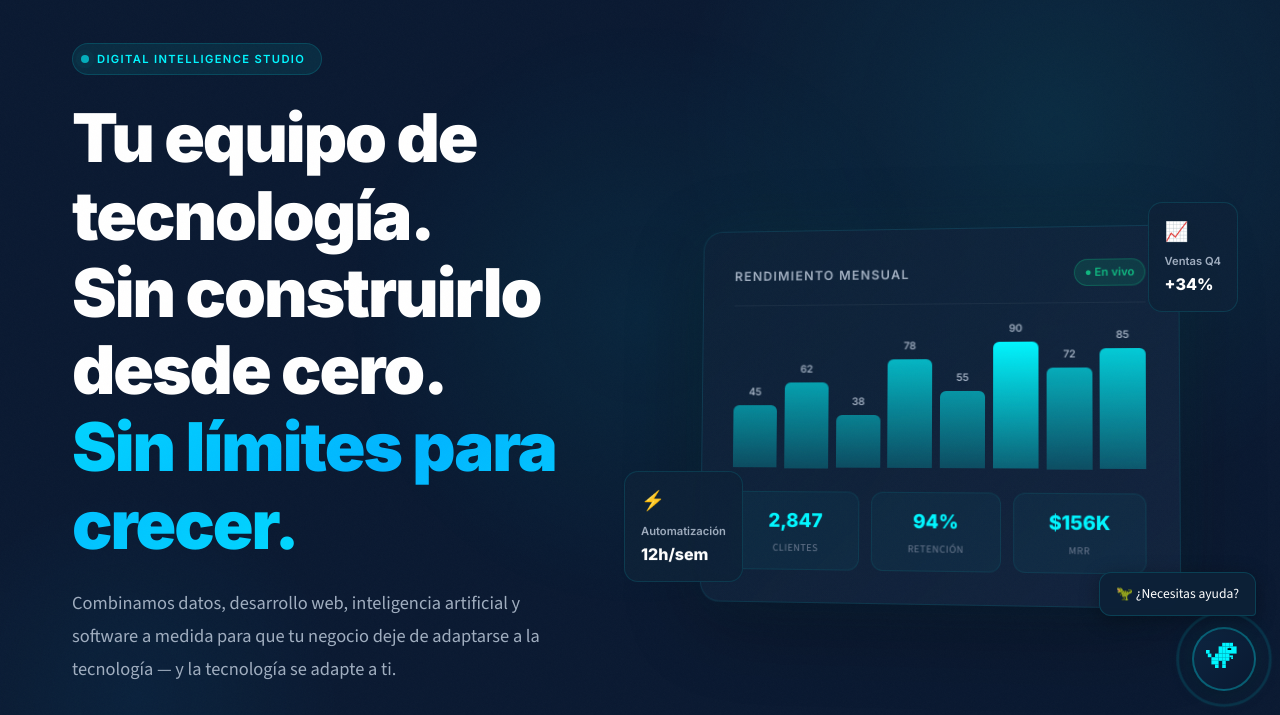
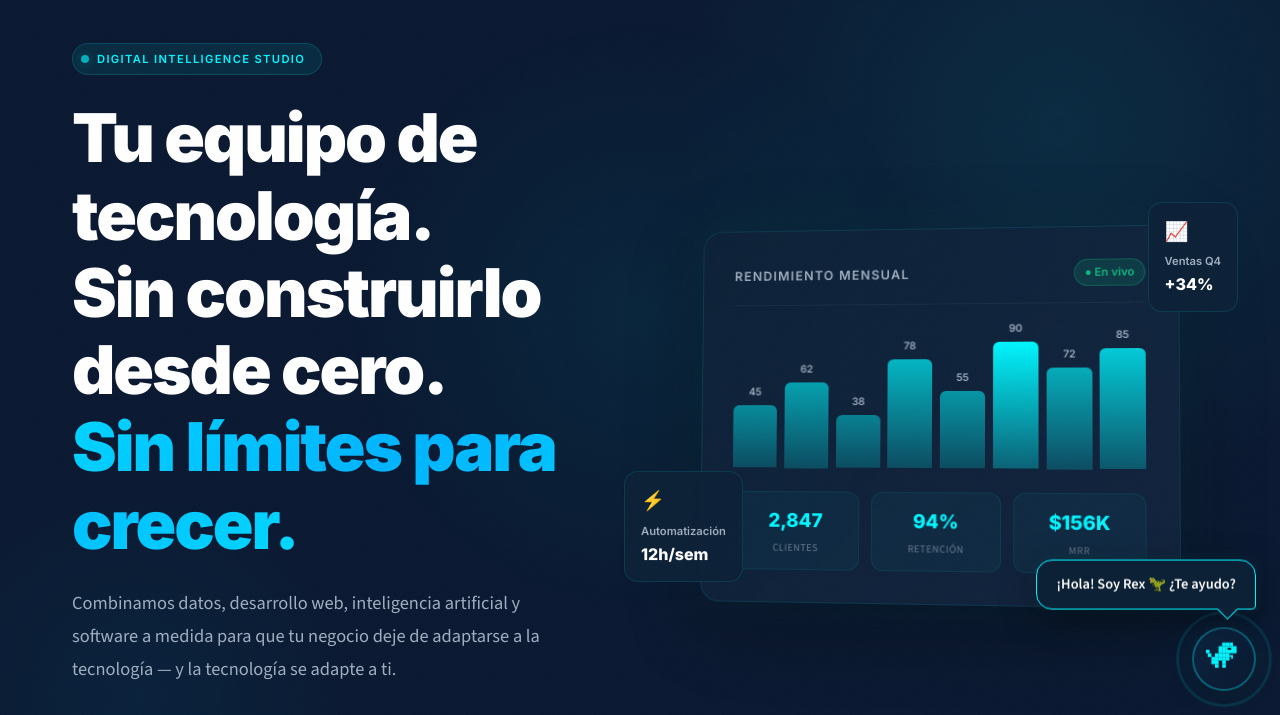
Before and after one commit to Jorgemontib/landing, a plain HTML site: page index.html in a window 1280 px wide. Shown: the part 85-800 px from the top of the page. Drawn offline with nearby package versions, Linux system fonts and the light colour scheme.

Commit message:
Enhanced Rex visibility with persistent speech bubble

```diff
--- a/index.html
+++ b/index.html
@@ -496,9 +496,9 @@
       <span class="rex__toggle-pulse"></span>
     </button>
 
-    <!-- Tooltip -->
+    <!-- Tooltip (Speech Bubble) -->
     <div class="rex__tooltip" id="rexTooltip">
-      🦖 ¿Necesitas ayuda?
+      ¡Hola! Soy Rex 🦖 ¿Te ayudo?
     </div>
 
     <!-- Chat Window -->
--- a/script.js
+++ b/script.js
@@ -190,23 +190,20 @@
         let isOpen = false;
         let hasGreeted = false;
 
-        // Show tooltip after 5 seconds
+        // Show speech bubble after 3 seconds and keep it visible
         setTimeout(() => {
             if (!isOpen) {
                 tooltip.classList.add('visible');
                 setDinoState('greeting');
-                setTimeout(() => {
-                    tooltip.classList.remove('visible');
-                    setDinoState('idle');
-                }, 5000);
+                setTimeout(() => setDinoState('idle'), 2000);
             }
-        }, 5000);
+        }, 3000);
 
         // Toggle chat
         toggleBtn.addEventListener('click', () => {
             isOpen = !isOpen;
             chatWindow.classList.toggle('open', isOpen);
-            tooltip.classList.remove('visible');
+            tooltip.classList.remove('visible'); // Hide bubble when chat opens
             if (isOpen && !hasGreeted) {
                 hasGreeted = true;
                 showGreeting();
--- a/styles.css
+++ b/styles.css
@@ -1519,29 +1519,52 @@ h6 {
   }
 }
 
-/* Tooltip */
+/* Tooltip (Speech Bubble) */
 .rex__tooltip {
   position: absolute;
-  bottom: 75px;
+  bottom: 80px;
   right: 0;
-  padding: 0.6rem 1rem;
-  background: rgba(13, 33, 55, 0.95);
-  border: 1px solid rgba(0, 246, 255, 0.15);
-  border-radius: 12px 12px 4px 12px;
-  backdrop-filter: blur(10px);
-  font-size: 0.85rem;
+  padding: 0.75rem 1.2rem;
+  background: rgba(13, 33, 55, 0.98);
+  border: 1px solid var(--cyan);
+  border-radius: 16px 16px 4px 16px;
+  backdrop-filter: blur(12px);
+  font-size: 0.9rem;
+  font-weight: 600;
   color: var(--white);
   white-space: nowrap;
   opacity: 0;
-  transform: translateY(8px);
-  transition: all 0.3s ease;
+  transform: translateY(10px);
+  transition: all 0.4s var(--ease-out-expo);
   pointer-events: none;
-  box-shadow: 0 4px 20px rgba(0, 0, 0, 0.3);
+  box-shadow: 0 8px 32px rgba(0, 0, 0, 0.5), 0 0 15px rgba(0, 246, 255, 0.1);
+  z-index: -1;
+}
+
+/* Speech bubble tail */
+.rex__tooltip::after {
+  content: '';
+  position: absolute;
+  bottom: -8px;
+  right: 20px;
+  width: 15px;
+  height: 15px;
+  background: rgba(13, 33, 55, 0.98);
+  border-right: 1px solid var(--cyan);
+  border-bottom: 1px solid var(--cyan);
+  transform: rotate(45deg);
 }
 
 .rex__tooltip.visible {
   opacity: 1;
   transform: translateY(0);
+  z-index: 1000;
+  animation: bubbleFloat 3s ease-in-out infinite;
+}
+
+@keyframes bubbleFloat {
+  0%, 100% { transform: translateY(0); }
+  50% { transform: translateY(-5px); }
 }
 
 /* Chat window */
```
